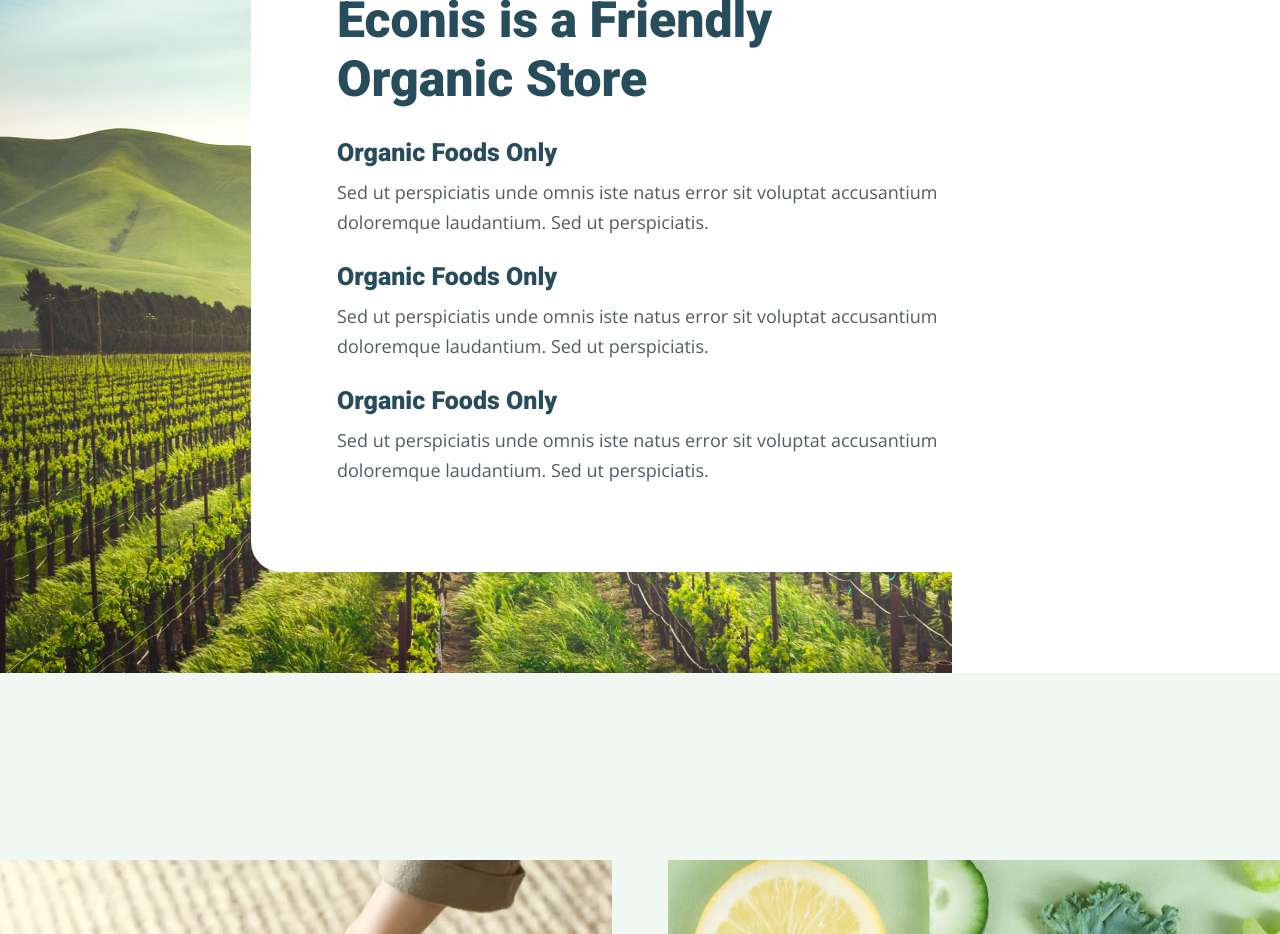
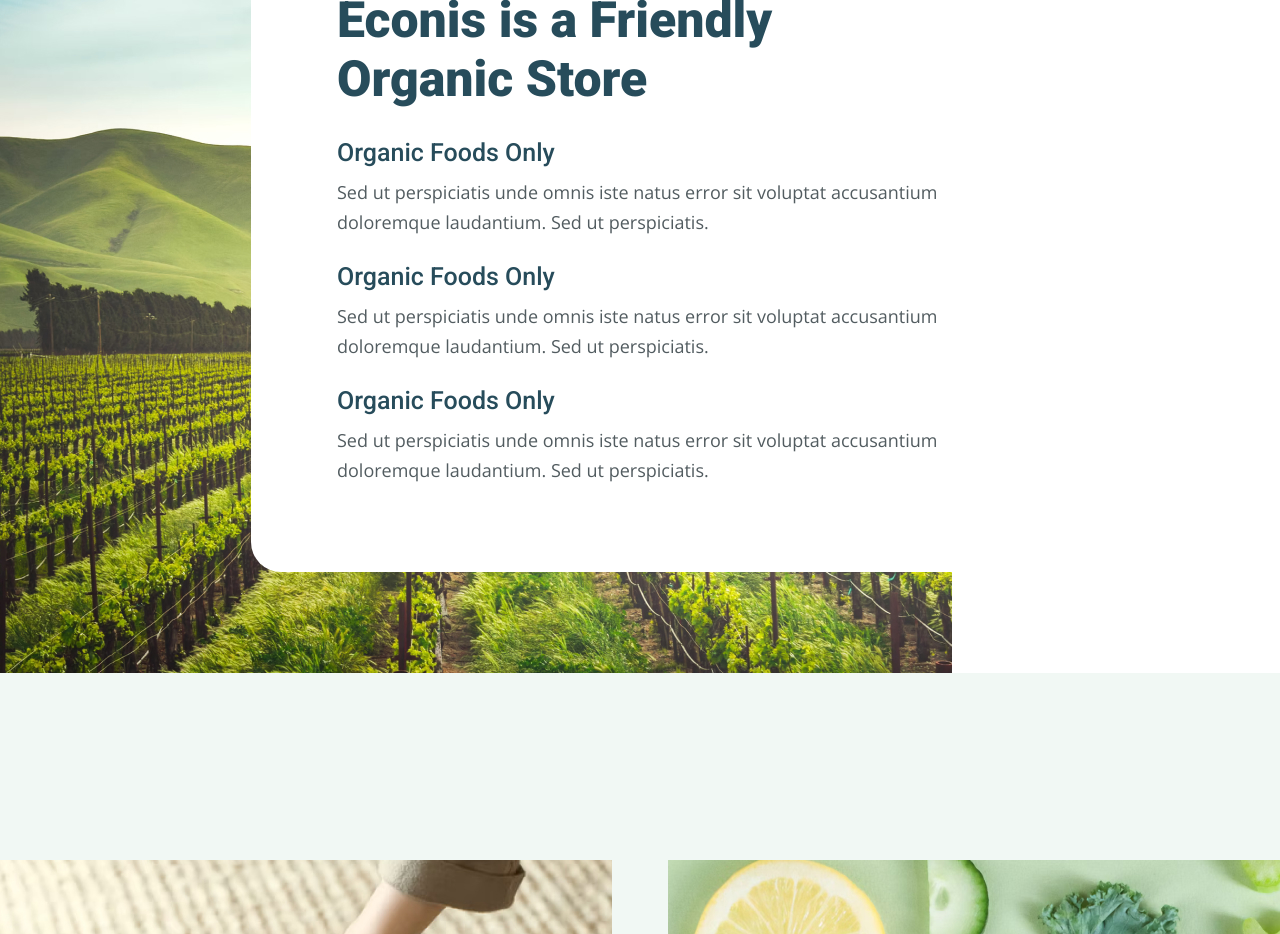
Before and after one commit to nozim-dev/organick, a React (Vite) app: page / in a window 1280 px wide. Shown: the part 5420-6354 px from the top of the page. Built offline with nearby package versions, Linux system fonts and the light colour scheme; no server answers.

Commit message:
in two section

```diff
--- a/src/pages/Main/Main.jsx
+++ b/src/pages/Main/Main.jsx
@@ -401,21 +401,21 @@
                 Econis is a Friendly <br /> Organic Store
               </h1>
               <div className="block mt-[25px]">
-                <h2 className="text-2.5xl font-Roboto text-blue-700 font-extrabold mt-[20px]">
+                <h2 className="text-2.5xl font-Roboto text-blue-700 font-medium mt-[20px]">
                   Organic Foods Only
                 </h2>
                 <p className="text-md font-Open-Sans text-blue-80 font-normal mt-[7px] leading-[29.77px] max-w-[635px]">
                   Sed ut perspiciatis unde omnis iste natus error sit voluptat
                   accusantium doloremque laudantium. Sed ut perspiciatis.
                 </p>
-                <h2 className="text-2.5xl font-Roboto text-blue-700 font-extrabold mt-[20px]">
+                <h2 className="text-2.5xl font-Roboto text-blue-700 font-medium mt-[20px]">
                   Organic Foods Only
                 </h2>
                 <p className="text-md font-Open-Sans text-blue-80 font-normal mt-[7px] leading-[29.77px] max-w-[635px]">
                   Sed ut perspiciatis unde omnis iste natus error sit voluptat
                   accusantium doloremque laudantium. Sed ut perspiciatis.
                 </p>{" "}
-                <h2 className="text-2.5xl font-Roboto text-blue-700 font-extrabold mt-[20px]">
+                <h2 className="text-2.5xl font-Roboto text-blue-700 font-medium mt-[20px]">
                   Organic Foods Only
                 </h2>
                 <p className="text-md font-Open-Sans text-blue-80 font-normal mt-[7px] leading-[29.77px] max-w-[635px]">
```
